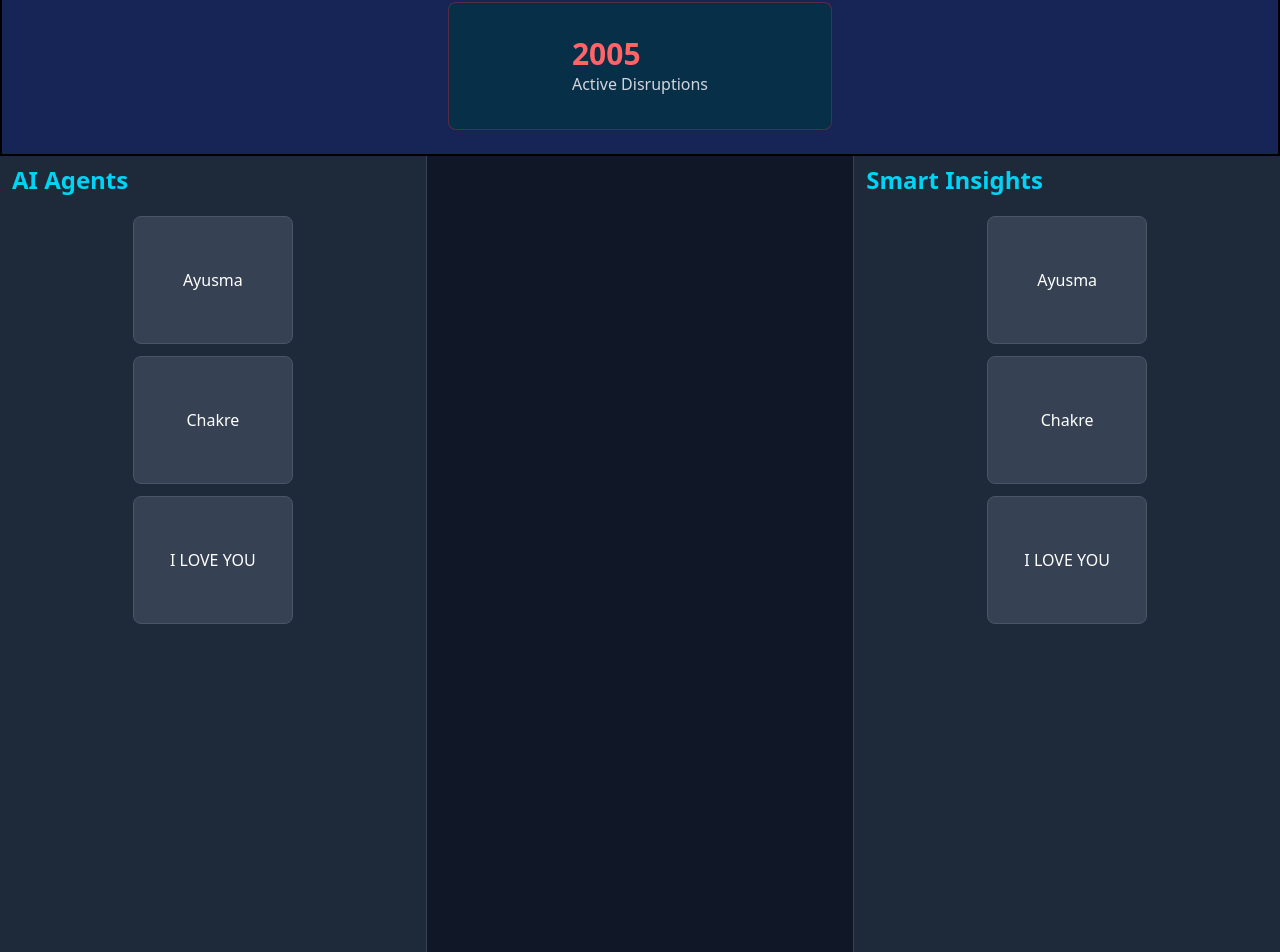
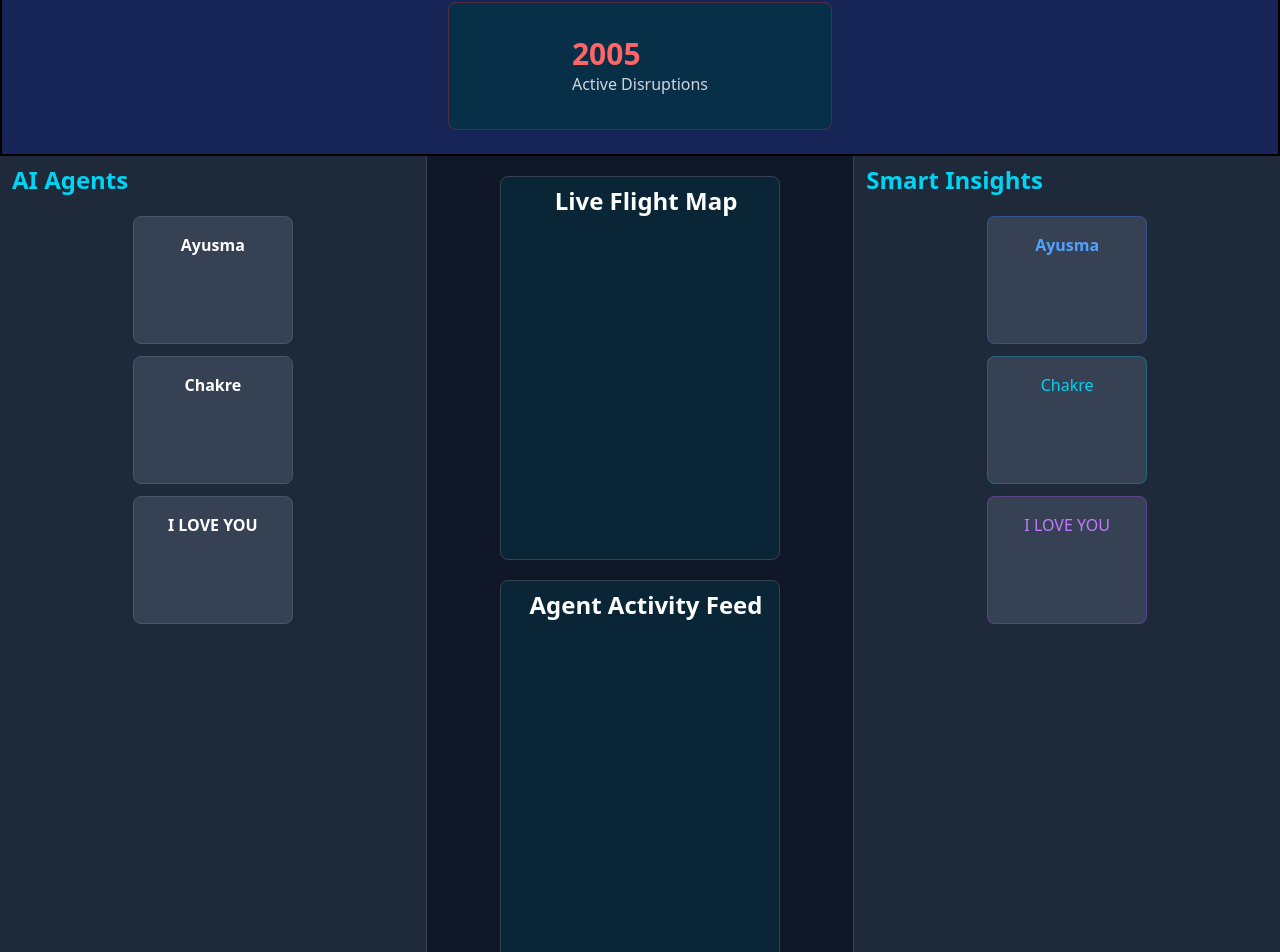
Before and after one commit to gitnocknock/airplane_scrapper, a Next.js app: page / in a window 1280 px wide. Shown: the part 408-1360 px from the top of the page. Built offline with nearby package versions, Linux system fonts and the light colour scheme.

Commit message:
Added UI Changes

```diff
--- a/app/page.tsx
+++ b/app/page.tsx
@@ -34,31 +34,39 @@ export default function Home() {
   <div className="bg-gray-800 w-full h-full border-r border-gray-700">
     <h1 className="text-cyan-400 text-2xl font-bold pl-3 pt-2 pb-5">AI Agents</h1>
   <div className="grid grid-rows-3 gap-3 place-items-center">
-     <div className="bg-gray-700 w-40 h-32 rounded-lg border border-gray-600 text-white p-4 flex items-center justify-center">
+     <div className="bg-gray-700 w-40 h-32 rounded-lg border border-gray-600 text-white font-bold p-4 text-center">
       Ayusma
      </div>
-      <div className="bg-gray-700 w-40 h-32 rounded-lg border border-gray-600 text-white p-4 flex items-center justify-center">
+      <div className="bg-gray-700 w-40 h-32 rounded-lg border border-gray-600 text-white font-bold p-4 text-center">
       Chakre
      </div>
-      <div className="bg-gray-700 w-40 h-32 rounded-lg border border-gray-600 text-white p-4 flex items-center justify-center">
+      <div className="bg-gray-700 w-40 h-32 rounded-lg border border-gray-600 text-white font-bold p-4 text-center">
       I LOVE YOU
       </div>
     </div>
   </div>
 
 <div className="bg-gray-900 w-full h-full">
+  <div className="grid grid-rows-2 gap-5 place-items-center pt-5">
+    <div className="bg-cyan-950/50 h-96 w-70 rounded-lg border border-gray-700">
+    <h1 className="text-white text-2xl font-bold pl-3 pt-2 pb-5 text-center">Live Flight Map</h1>
+  </div>
+  <div className="bg-cyan-950/50 h-96 w-70 rounded-lg border border-gray-700">
+    <h1 className="text-white text-2xl font-bold pl-3 pt-2 pb-5 text-center">Agent Activity Feed</h1>
+  </div>
+  </div>
 </div>
 
 <div className="bg-gray-800 w-full h-full border-l border-gray-700">
   <h1 className="text-cyan-400 text-2xl font-bold pl-3 pt-2 pb-5">Smart Insights</h1>
     <div className="grid grid-rows-3 gap-3 place-items-center">
-    <div className="bg-gray-700 w-40 h-32 rounded-lg border border-gray-600 text-white p-4 flex items-center justify-center">
+      <div className="bg-gray-700 w-40 h-32 rounded-lg border border-blue-500/30 text-blue-400 font-bold p-4 text-center">
         Ayusma
       </div>
-    <div className="bg-gray-700 w-40 h-32 rounded-lg border border-gray-600 text-white p-4 flex items-center justify-center">
+      <div className="bg-gray-700 w-40 h-32 rounded-lg border border-cyan-500/30 text-cyan-400 p-4 text-center">
       Chakre
       </div>
-  <div className="bg-gray-700 w-40 h-32 rounded-lg border border-gray-600 text-white p-4 flex items-center justify-center">
+  <div className="bg-gray-700 w-40 h-32 rounded-lg border border-purple-500/30 text-purple-400 p-4 text-center">
     I LOVE YOU
     </div>
   </div>
```
Lines whose indentation alone changed are shown as unchanged.
